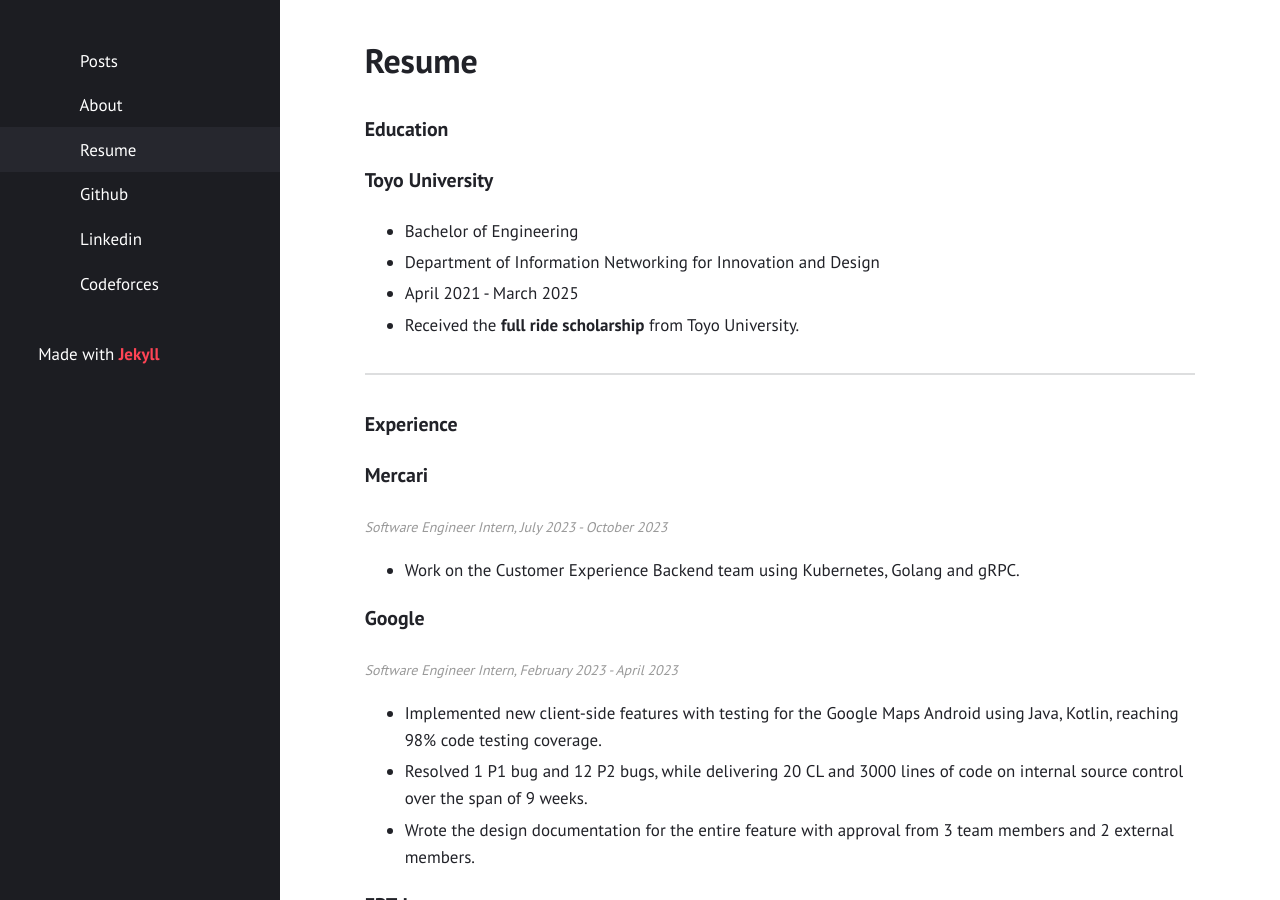
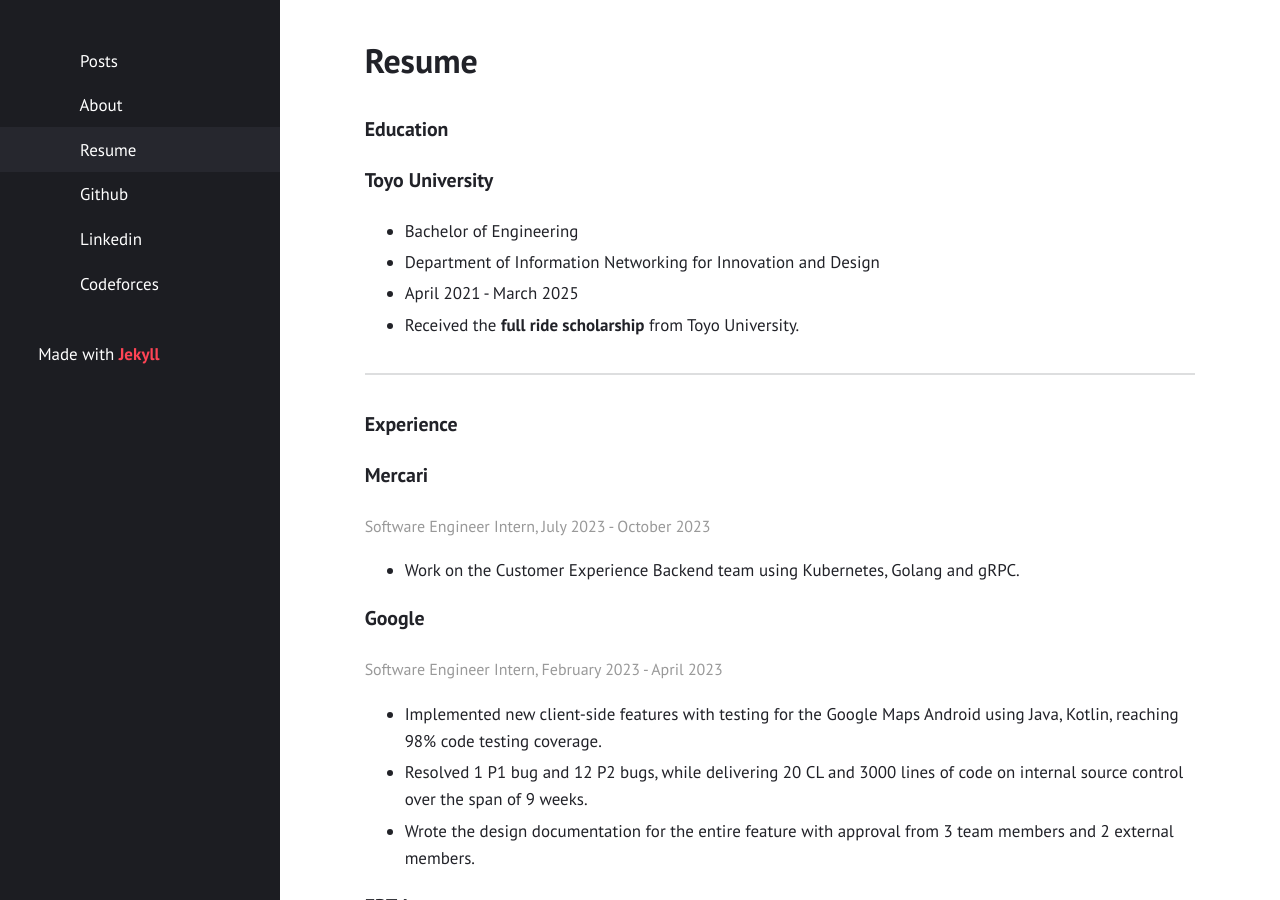
Before and after one commit to phattd15/polarity-cf.github.io, a Jekyll site: the page built from RESUME.md, in a window 1280 px wide and 900 px high. Built offline with Jekyll 4.4.1, drawn with Linux system fonts in a browser that asks for light colours.

Commit message:
Minor fix

```diff
--- a/RESUME.md
+++ b/RESUME.md
@@ -15,12 +15,12 @@
 
 ### Experience
 ### Mercari
-<span style="font-style: italic; font-size: 14px; color: #999;"> Software Engineer Intern, July 2023 - October 2023 </span>
+<span style="font-size: 16px; color: #999;"> Software Engineer Intern, July 2023 - October 2023 </span>
 
 - Work on the Customer Experience Backend team using Kubernetes, Golang and gRPC.
 
 ### Google
-<span style="font-style: italic; font-size: 14px; color: #999;"> Software Engineer Intern, February 2023 - April 2023 </span>
+<span style="font-size: 16px; color: #999;"> Software Engineer Intern, February 2023 - April 2023 </span>
 
 - Implemented new client-side features with testing for the Google Maps Android using Java, Kotlin,
 reaching 98% code testing coverage.
@@ -32,7 +32,7 @@
 
 
 ### FPT Japan
-<span style="font-style: italic; font-size: 14px; color: #999;"> Software Engineer (Part Time), June 2022 - January 2023 </span>
+<span style="font-size: 16px; color: #999;"> Software Engineer (Part Time), June 2022 - January 2023 </span>
 
 - Implemented new frontend features for the platform using Vue.js, PrimeVUE.
 - Refactor and create unittests for the frontend using Vitest, contributing to 80% of the entire
@@ -45,7 +45,7 @@
 
 
 ### Codedrills
-<span style="font-style: italic; font-size: 14px; color: #999;"> Software Engineer Intern, December 2021 - April 2022 </span>
+<span style="font-size: 16px; color: #999;"> Software Engineer Intern, December 2021 - April 2022 </span>
 
 - Implemented new frontend features for the platform using Vue.js, Vuetify and gRPC.
 - Developed a Proof-of-Concept realtime collaborative editor that is fully fault tolerance and works on
```
Also changed, not shown: README.md (deleted).
